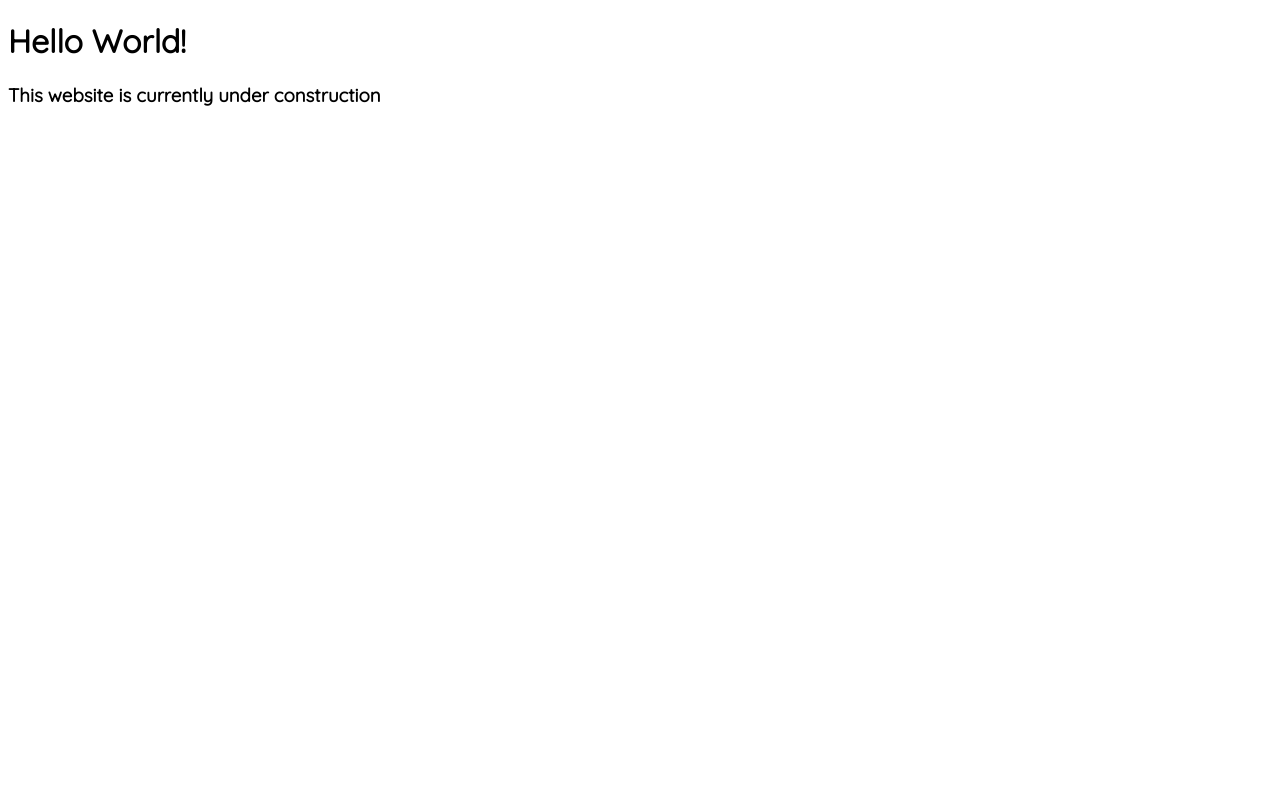
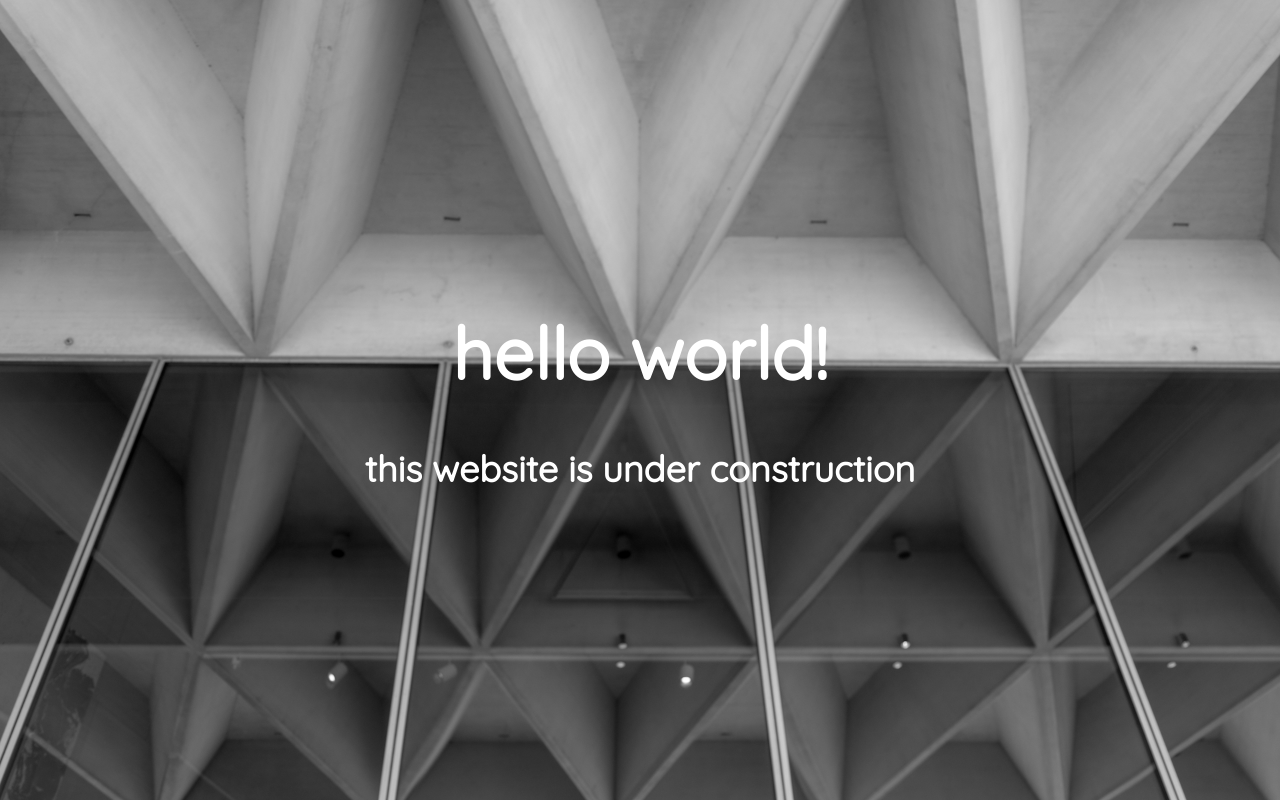
Before and after one commit to Jonathan-F-Bell/website-placeholder, a plain HTML site: page index.html in a window 1280 px wide. Drawn offline with Linux system fonts and the light colour scheme.

Commit message:
adds full page header with bg image

```diff
--- a/index.html
+++ b/index.html
@@ -13,9 +13,11 @@
 
 <body>
   <!--Title/Header -->
-  <div class="header">
-    <h1>Hello World!</h1>
-    <h3>This website is currently under construction<h3>
+  <div id="hero">
+    <div class="header">
+      <h1> hello world! </h1>
+      <h4> this website is under construction </h4>
+    </div>
   </div>
 </body>
 </html>
--- a/styles.css
+++ b/styles.css
@@ -1,3 +1,25 @@
 html {
   font-family: 'Quicksand', sans-serif;
 }
+
+body{ margin:0px 0px; }
+
+#hero{
+  background-image:url(DSC_0067.jpg);
+  background-size:cover;
+  position:relative;
+  height:100vh;
+}
+
+.header{
+  position:absolute;
+  top:50%;
+  text-align:center;
+  width:100%;
+  color:#fff;
+  font-size:36px;
+  -ms-transform: translate(0,-50%); /* IE 9 */
+    -webkit-transform: translate(0,-50%); /* Safari */
+    transform: translate(0,-50%);
+
+}
```
Also changed, not shown: DSC_0067.jpg (added).
